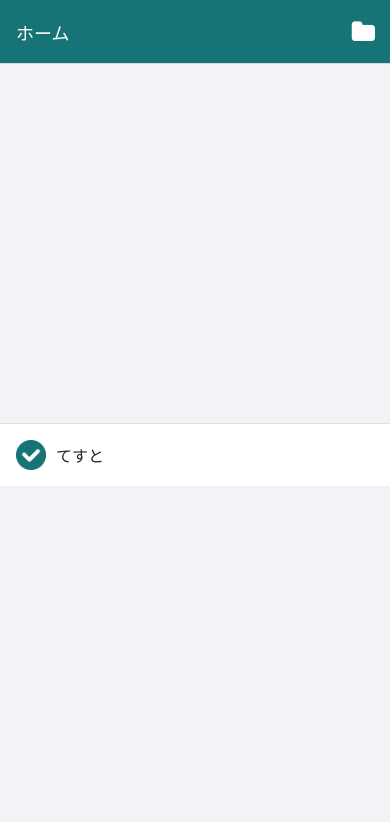
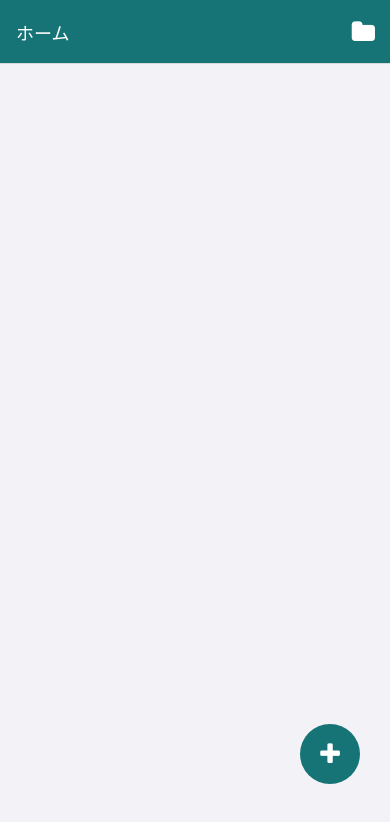
Before and after one commit to sakes9/react-native-todo-list, a React Native app: screen /Home in a window 390 px wide. Shown: the top 822 px of the page. Built offline with nearby package versions, Linux system fonts and the light colour scheme.

Commit message:
【アプリ】UI作成　Todo追加ボタンを作成する

```diff
--- /dev/null
+++ b/src/components/FloatingButton.js
@@ -0,0 +1,31 @@
+import { StyleSheet, TouchableOpacity } from 'react-native';
+import Icon from 'react-native-vector-icons/FontAwesome';
+
+const styles = StyleSheet.create({
+  button: {
+    position: 'absolute',
+    right: 30,
+    bottom: 60,
+    width: 60,
+    height: 60,
+    backgroundColor: '#167476',
+    alignItems: 'center',
+    justifyContent: 'center',
+    borderRadius: 30,
+  },
+});
+
+/**
+ * フローティングボタン
+ *
+ * @export
+ * @param {() => void} onPress ボタン押下時の処理
+ * @return {FloatingButton}
+ */
+export default function FloatingButton({ onPress }) {
+  return (
+    <TouchableOpacity style={styles.button} onPress={onPress}>
+      <Icon name="plus" size={25} color={'white'}></Icon>
+    </TouchableOpacity>
+  );
+}
--- a/src/screens/HomeScreen.js
+++ b/src/screens/HomeScreen.js
@@ -4,6 +4,7 @@ import { StyleSheet, Text, View, TouchableOpacity } from 'react-native';
 import Icon from 'react-native-vector-icons/FontAwesome';
 import Checkmark from '../components/Checkmark';
 import TodoListItem from '../components/TodoListItem';
+import FloatingButton from '../components/FloatingButton';
 
 export default function HomeScreen({ navigation }) {
   useLayoutEffect(() => {
@@ -20,7 +21,7 @@ export default function HomeScreen({ navigation }) {
 
   return (
     <View style={styles.container}>
-      <TodoListItem todoTitle={'てすと'}></TodoListItem>
+      <FloatingButton></FloatingButton>
       <StatusBar style="light" />
     </View>
   );
```
